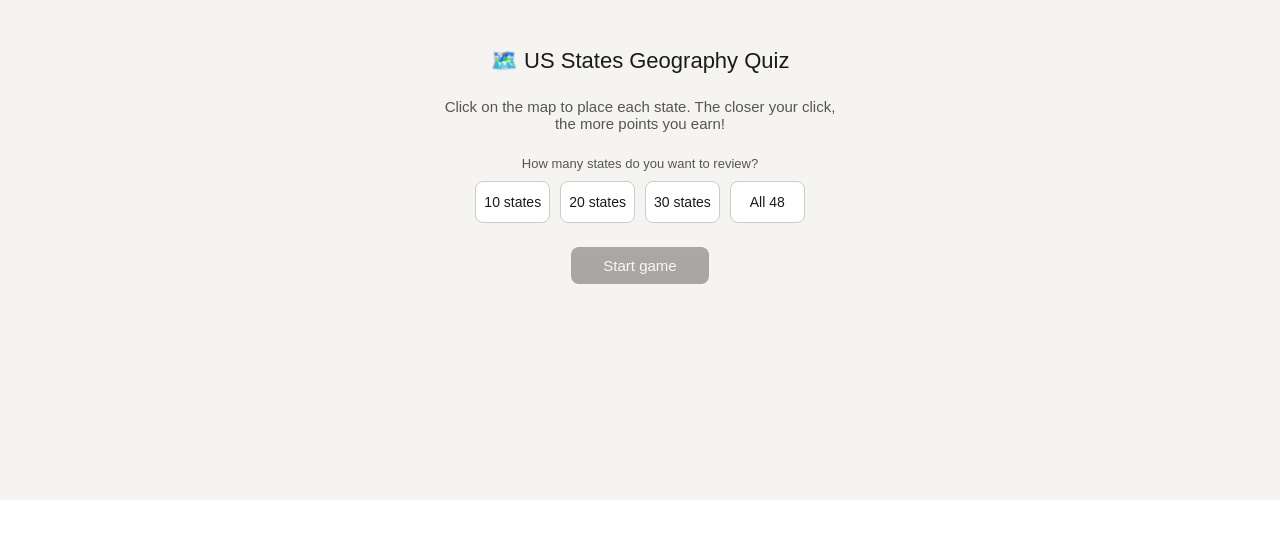
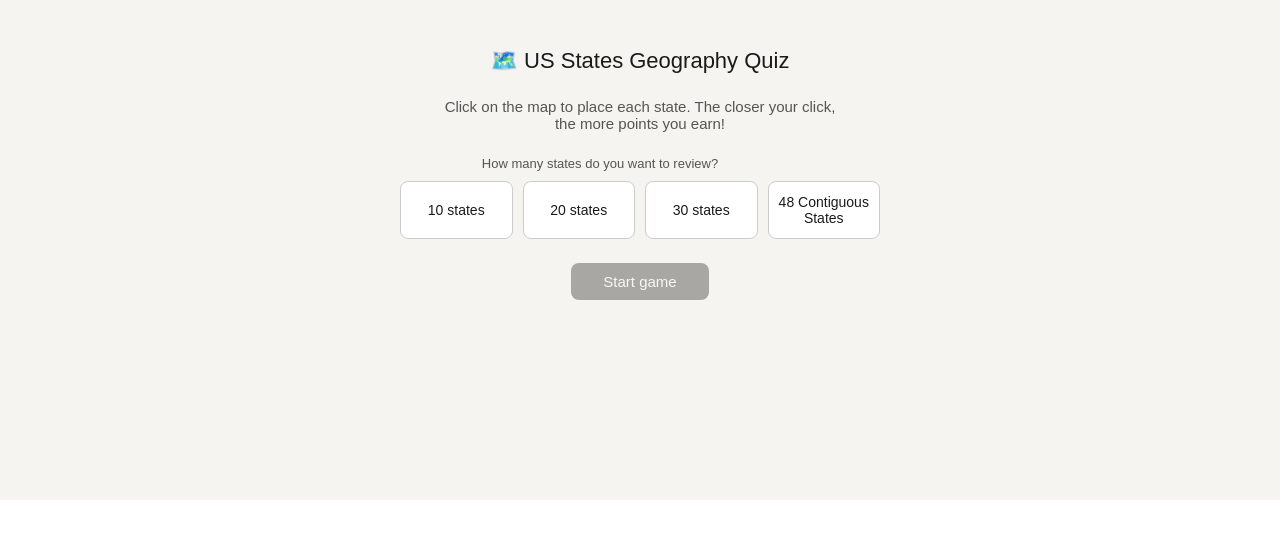
Before and after one commit to khiggins-bit/48states, a plain HTML site: page index.html in a window 1280 px wide. Drawn offline with nearby package versions, Linux system fonts and the light colour scheme.

Commit message:
Update index.html

```diff
--- a/index.html
+++ b/index.html
@@ -38,7 +38,7 @@
         <button class="option-btn" data-count="10">10 states</button>
         <button class="option-btn" data-count="20">20 states</button>
         <button class="option-btn" data-count="30">30 states</button>
-        <button class="option-btn" data-count="48">All 48</button>
+        <button class="option-btn" data-count="48">48 Contiguous States</button>
       </div>
     </div>
     <button id="start-btn" disabled>Start game</button>
```
